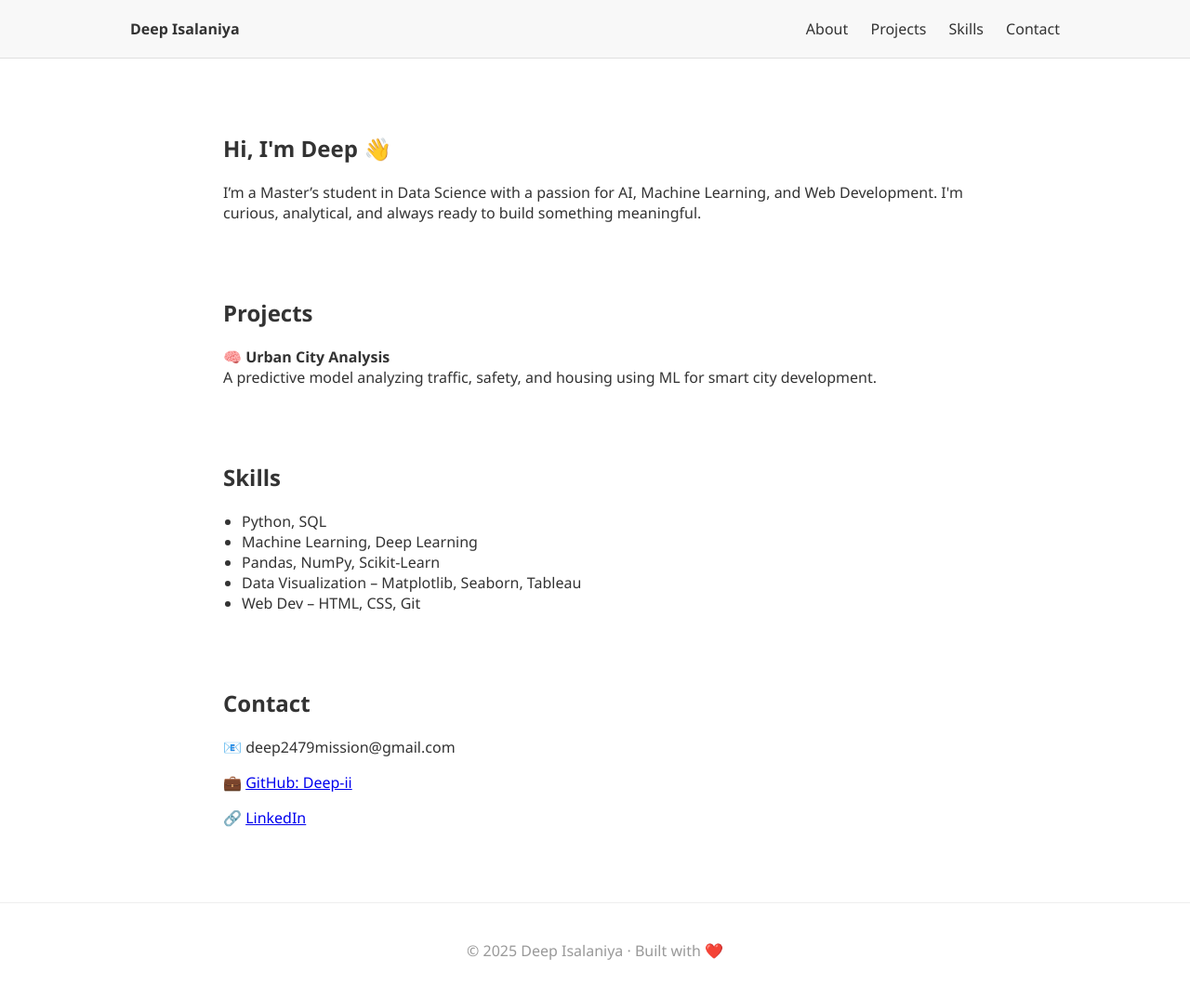
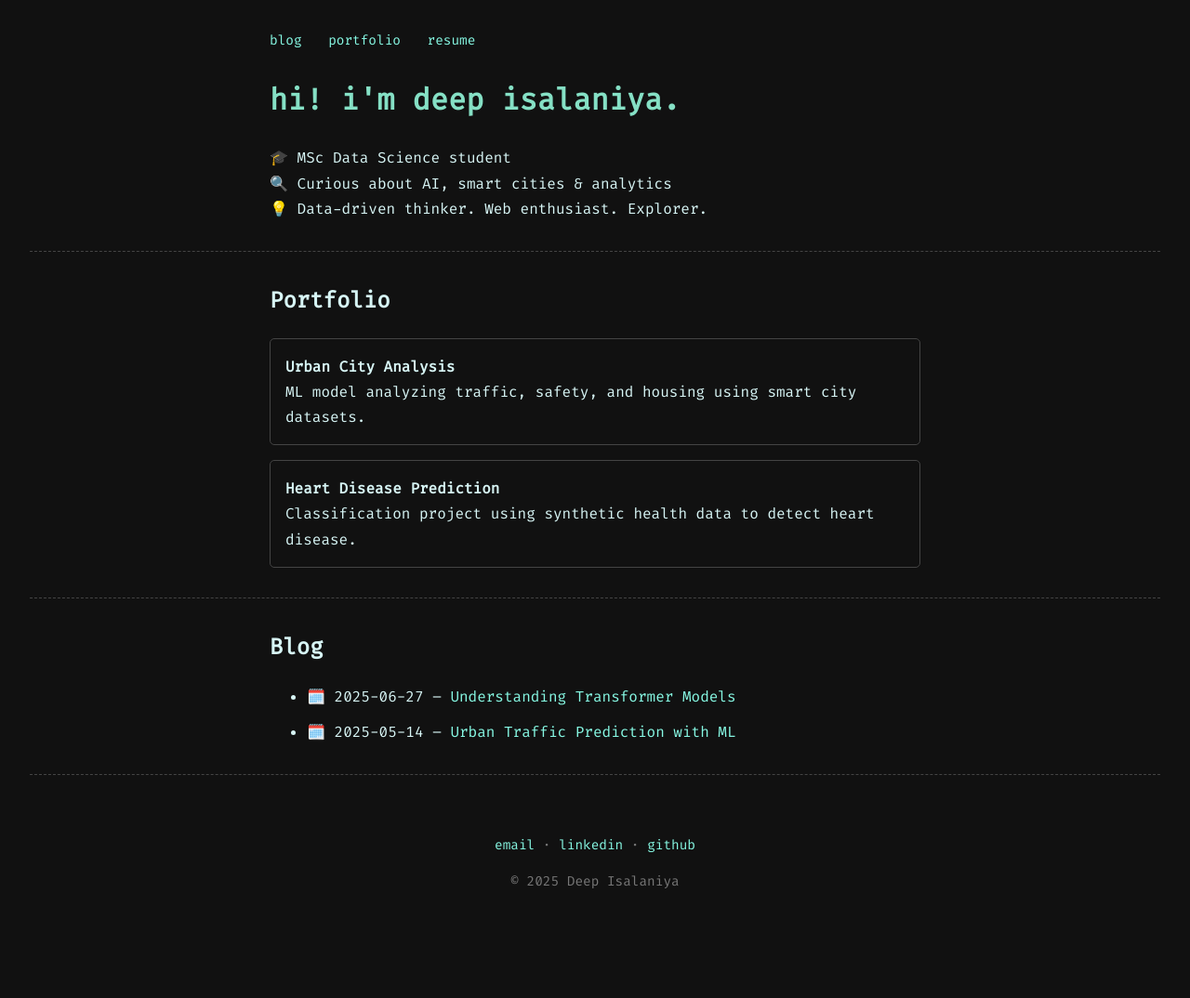
Before and after one commit to Deep-ii/Deep-ii.github.io, a plain HTML site: page index.html in a window 1280 px wide. Shown: the whole page at 93% size. After the commit the page ends 1008 px from the top, so only its background shows below. Drawn offline with Linux system fonts and the light colour scheme.

Commit message:
Update index.html

```diff
--- a/index.html
+++ b/index.html
@@ -2,57 +2,69 @@
 <html lang="en">
 <head>
   <meta charset="UTF-8" />
-  <meta name="viewport" content="width=device-width, initial-scale=1.0"/>
+  <meta name="viewport" content="width=device-width, initial-scale=1" />
   <title>Deep Isalaniya</title>
+  <link href="https://fonts.googleapis.com/css2?family=Fira+Code&display=swap" rel="stylesheet" />
   <style>
     body {
       margin: 0;
-      font-family: 'Segoe UI', sans-serif;
-      background: #fff;
-      color: #333;
-      scroll-behavior: smooth;
+      font-family: 'Fira Code', monospace;
+      background-color: #111;
+      color: #d7f5f5;
+      line-height: 1.7;
+      padding: 2rem;
     }
-    header {
-      background: #f8f8f8;
-      padding: 20px;
-      position: sticky;
-      top: 0;
-      z-index: 10;
-      border-bottom: 1px solid #e0e0e0;
+
+    header, section {
+      max-width: 700px;
+      margin: auto;
     }
+
+    h1 {
+      color: #85e0c5;
+    }
+
+    a {
+      color: #87f9e4;
+      text-decoration: none;
+    }
+
+    a:hover {
+      text-decoration: underline;
+    }
+
     nav {
-      display: flex;
-      justify-content: space-between;
-      max-width: 1000px;
-      margin: auto;
-      align-items: center;
+      font-size: 0.9rem;
+      margin-bottom: 1.5rem;
     }
+
     nav a {
-      margin-left: 20px;
-      text-decoration: none;
-      color: #333;
-      font-weight: 500;
+      margin-right: 20px;
+      text-transform: lowercase;
     }
-    section {
-      max-width: 800px;
-      margin: 80px auto;
-      padding: 0 20px;
+
+    hr {
+      border: none;
+      border-top: 1px dashed #444;
+      margin: 2rem 0;
     }
-    h1, h2 {
-      font-weight: 600;
+
+    .portfolio-item {
+      border: 1px solid #444;
+      padding: 1rem;
+      margin-bottom: 1rem;
+      border-radius: 5px;
     }
-    ul {
-      padding-left: 20px;
+
+    .blog-list li {
+      margin-bottom: 10px;
     }
-    .project {
-      margin-bottom: 20px;
-    }
-    .footer {
+
+    footer {
       text-align: center;
-      padding: 40px 20px;
-      color: #999;
-      border-top: 1px solid #eee;
-      margin-top: 80px;
+      font-size: 0.9rem;
+      margin-top: 4rem;
+      color: #777;
     }
   </style>
 </head>
@@ -60,50 +72,55 @@
 
   <header>
     <nav>
-    <div><strong>Deep Isalaniya</strong></div>
-    <div>
-      <a href="#about">About</a>
-      <a href="#projects">Projects</a>
-      <a href="#skills">Skills</a>
-      <a href="#contact">Contact</a>
-    </div>
+      <a href="#about">blog</a>
+      <a href="#projects">portfolio</a>
+      <a href="#">resume</a>
     </nav>
+
+    <h1>hi! i'm deep isalaniya.</h1>
+    <p>
+      🎓 MSc Data Science student <br>
+      🔍 Curious about AI, smart cities & analytics <br>
+      💡 Data-driven thinker. Web enthusiast. Explorer.
+    </p>
   </header>
 
-<section id="about">
-  <h1>Hi, I'm Deep 👋</h1>
-  <p>I’m a Master’s student in Data Science with a passion for AI, Machine Learning, and Web Development. I'm curious, analytical, and always ready to build something meaningful.</p>
-</section>
+  <hr>
 
   <section id="projects">
-  <h2>Projects</h2>
-  <div class="project">
-    <strong>🧠 Urban City Analysis</strong><br>
-    A predictive model analyzing traffic, safety, and housing using ML for smart city development.
+    <h2>Portfolio</h2>
+
+    <div class="portfolio-item">
+      <strong>Urban City Analysis</strong><br />
+      ML model analyzing traffic, safety, and housing using smart city datasets.
+    </div>
+
+    <div class="portfolio-item">
+      <strong>Heart Disease Prediction</strong><br />
+      Classification project using synthetic health data to detect heart disease.
     </div>
   </section>
 
-<section id="skills">
-  <h2>Skills</h2>
-  <ul>
-    <li>Python, SQL</li>
-    <li>Machine Learning, Deep Learning</li>
-    <li>Pandas, NumPy, Scikit-Learn</li>
-    <li>Data Visualization – Matplotlib, Seaborn, Tableau</li>
-    <li>Web Dev – HTML, CSS, Git</li>
+  <hr>
+
+  <section id="blog">
+    <h2>Blog</h2>
+    <ul class="blog-list">
+      <li>🗓️ 2025-06-27 – <a href="#">Understanding Transformer Models</a></li>
+      <li>🗓️ 2025-05-14 – <a href="#">Urban Traffic Prediction with ML</a></li>
     </ul>
   </section>
 
-<section id="contact">
-  <h2>Contact</h2>
-  <p>📧 deep2479mission@gmail.com</p>
-  <p>💼 <a href="https://github.com/Deep-ii" target="_blank">GitHub: Deep-ii</a></p>
-  <p>🔗 <a href="https://linkedin.com/in/deepisalaniya" target="_blank">LinkedIn</a></p>
-</section>
+  <hr>
 
-<div class="footer">
-  © 2025 Deep Isalaniya · Built with ❤️
+  <footer>
+    <div>
+      <a href="mailto:deep2479@gmail.com">email</a> ·
+      <a href="https://linkedin.com/in/deepisalaniya" target="_blank">linkedin</a> ·
+      <a href="https://github.com/Deep-ii" target="_blank">github</a>
     </div>
+    <p>© 2025 Deep Isalaniya</p>
+  </footer>
 
 </body>
 </html>
```
Lines whose indentation alone changed are shown as unchanged.
